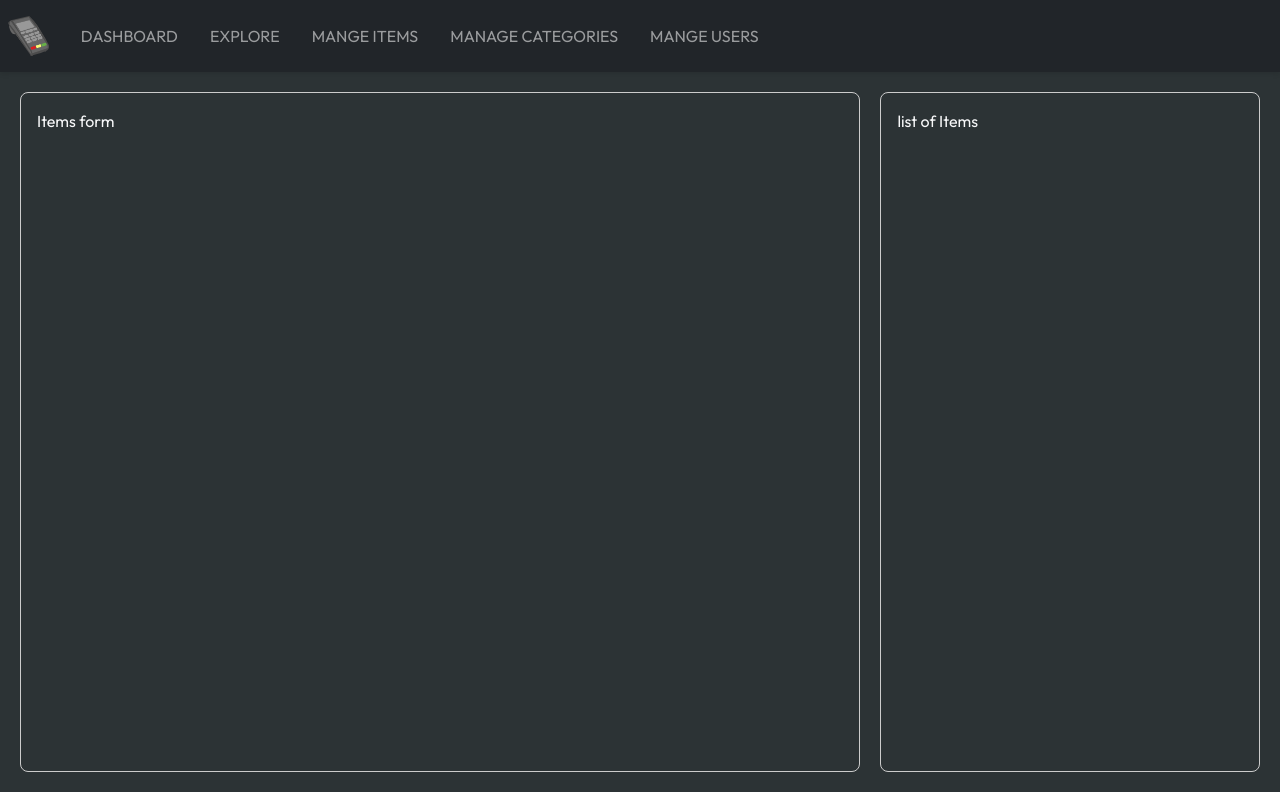
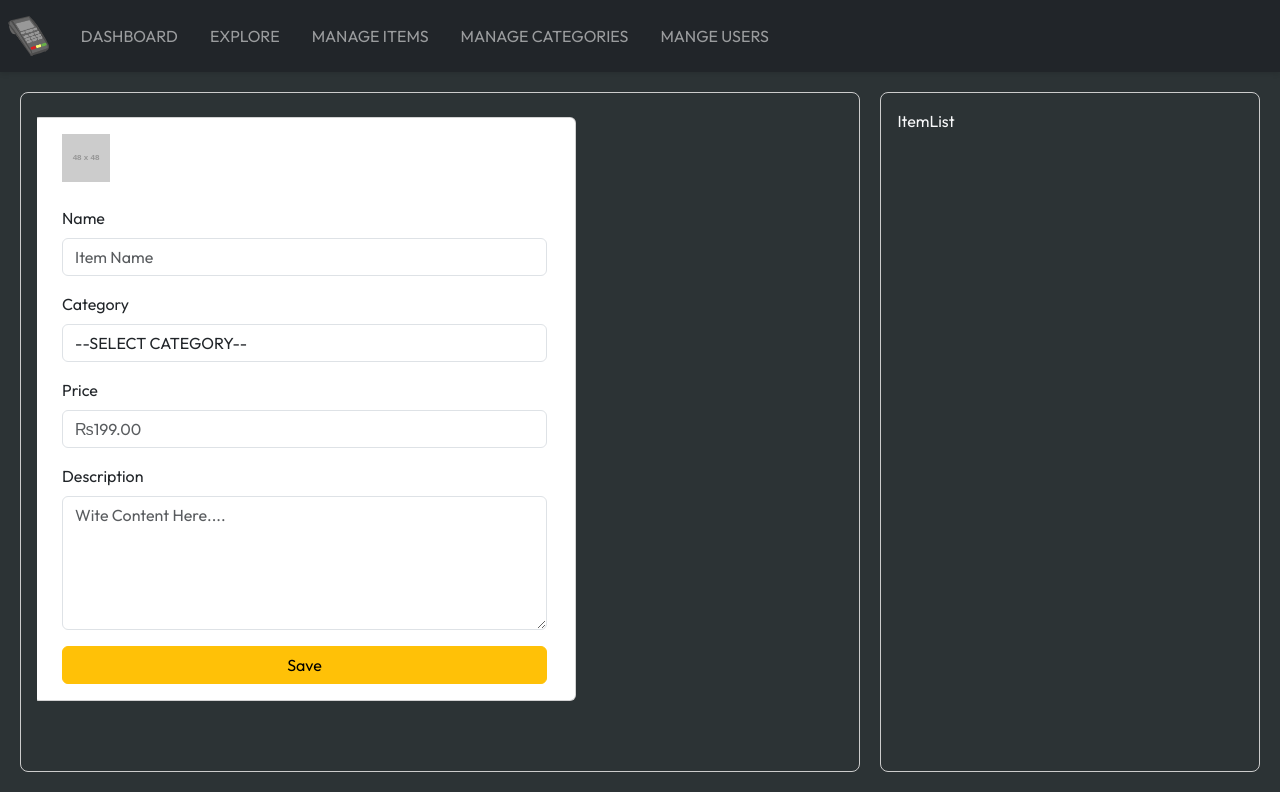
Before and after one commit to everestp/billing-frontend-reacr, a React (Vite) app: page /items in a window 1280 px wide. Built offline with nearby package versions, Linux system fonts and the light colour scheme.

Commit message:
feat: implement ItemForm and ItemList components; add UserForm and UserList components; update ManageItems and ManageUsers pages

```diff
--- a/src/components/CategoryForm/CategoryForm.jsx
+++ b/src/components/CategoryForm/CategoryForm.jsx
@@ -34,7 +34,7 @@ const CategoryForm = () => {
                        />
                 </div>
 
-<button type="submit" className="btn btn-primary w-100">Save</button>
+<button type="submit" className="btn btn-warning w-100">Save</button>
             </form>
         </div>
 
--- /dev/null
+++ b/src/components/ItemForm/ItemForm.jsx
@@ -0,0 +1,50 @@
+
+const ItemForm = () => {
+  return (
+  <div className='item-form-container' style={{height:'100vh',overflowY:'auto', overflowX:'hidden'}}>
+      <div className="mx-2 mt-2">
+    <div className="row">
+        <div className="card col-md-8 form-container">
+            <div className="card-body">
+                <form >
+                    <div className="mb-3">
+                        <label htmlFor="image" className="form-label">
+                            <img src="https://placehold.co/48x48" alt="" width={48} />
+                        </label>
+                        <input type="file" name="image" id="image" className="form-control" hidden />
+                    </div>
+                    <div className="mb-3">
+                        <label htmlFor="name" className="form-label">Name</label>
+                        <input type="text" name="name" id="name" className="form-control" placeholder="Item Name"/>
+                    </div>
+                    <div className="mb-3">
+                        <label htmlFor="category" className="form-label"> Category</label>
+                        <select name="category" id="category" className="form-control">
+                            <option value="">--SELECT CATEGORY--</option>
+                            <option value="">Category 1</option>
+                            <option value="">Category 2</option>
+                            <option value="">Category 3</option>
+                        </select>
+                    </div>
+                    <div className="mb-3">
+                        <label htmlFor="price" className="form-label">Price</label>
+                        <input type="number" name='price' id='price' className='form-control' placeholder='&#x20A8;199.00' />
+                    </div>
+                    <div className="mb-3">
+                        <label htmlFor="description" className="form-label">Description</label>
+                        <textarea rows={5} name="description" id="description" className="form-control" placeholder="Wite Content Here...."/>
+                    </div>
+
+
+    <button type="submit" className="btn btn-warning w-100">Save</button>
+                </form>
+            </div>
+
+        </div>
+    </div>
+       </div>
+  </div>
+  )
+}
+
+export default ItemForm
--- /dev/null
+++ b/src/components/ItemList/ItemList.jsx
@@ -0,0 +1,9 @@
+
+
+const ItemList = () => {
+  return (
+    <div>ItemList</div>
+  )
+}
+
+export default ItemList
--- a/src/components/Menubar/Menubar.jsx
+++ b/src/components/Menubar/Menubar.jsx
@@ -20,7 +20,7 @@ const Menubar = () => {
                 <Link className="nav-link"to="/explore">Explore</Link>
             </li>
             <li className="nav-item">
-                <Link className="nav-link" to="/items">Mange Items</Link>
+                <Link className="nav-link" to="/items">Manage Items</Link>
             </li>
             <li className="nav-item">
                 <Link className="nav-link"to="/category">Manage Categories</Link>
--- /dev/null
+++ b/src/components/UserFrom/UserForm.jsx
@@ -0,0 +1,35 @@
+
+
+const UserForm = () => {
+  return (
+    <div className="mx-2 mt-2">
+    <div className="row">
+        <div className="card col-md-8 form-container">
+            <div className="card-body">
+                <form >
+
+                    <div className="mb-3">
+                        <label htmlFor="name" className="form-label">Name</label>
+                        <input type="text" name="name" id="name" className="form-control" placeholder="Everest Paudeel"/>
+                    </div>
+                    <div className="mb-3">
+                        <label htmlFor="email" className="form-label">Email</label>
+                        <input type="text" name="name" id="name" className="form-control" placeholder="yourname@example.com"/>
+                    </div>
+                    <div className="mb-3">
+                        <label htmlFor="password" className="form-label">Password</label>
+                        <input type="password" name="password" id="password" className="form-control" placeholder="*******"/>
+                    </div>
+
+
+    <button type="submit" className="btn btn-warning w-100">Save</button>
+                </form>
+            </div>
+
+        </div>
+    </div>
+       </div>
+  )
+}
+
+export default UserForm
--- /dev/null
+++ b/src/components/UserList/UserList.jsx
@@ -0,0 +1,9 @@
+
+
+const UserList = () => {
+  return (
+    <div>UserList</div>
+  )
+}
+
+export default UserList
--- a/src/pages/DashBoard/Dashboard.jsx
+++ b/src/pages/DashBoard/Dashboard.jsx
@@ -1,4 +1,4 @@
-import React from 'react'
+
 
 const Dashboard = () => {
   return (
--- a/src/pages/ManageItems/ManageItems.jsx
+++ b/src/pages/ManageItems/ManageItems.jsx
@@ -1,13 +1,15 @@
 
+import ItemForm from "../../components/ItemForm/ItemForm"
+import ItemList from "../../components/ItemList/ItemList"
 import "./ManageItems.css"
 const ManageItems = () => {
   return (
     <div className='items-container text-light'>
     <div className="left-column">
-    Items form
+    <ItemForm/>
     </div>
     <div className="right-column">
-      list of Items
+      <ItemList/>
     </div>
     </div>
   )
--- a/src/pages/ManageUsers/ManageUsers.jsx
+++ b/src/pages/ManageUsers/ManageUsers.jsx
@@ -1,13 +1,15 @@
 
+import UserForm from "../../components/UserFrom/UserForm"
+import UserList from "../../components/UserList/UserList"
 import "./ManageUsers.css"
 const ManageUsers = () => {
   return (
     <div className='users-container text-light'>
     <div className="left-column">
-    users form
+   <UserForm/>
     </div>
     <div className="right-column">
-      list of users
+     <UserList/>
     </div>
         </div>
   )
```
